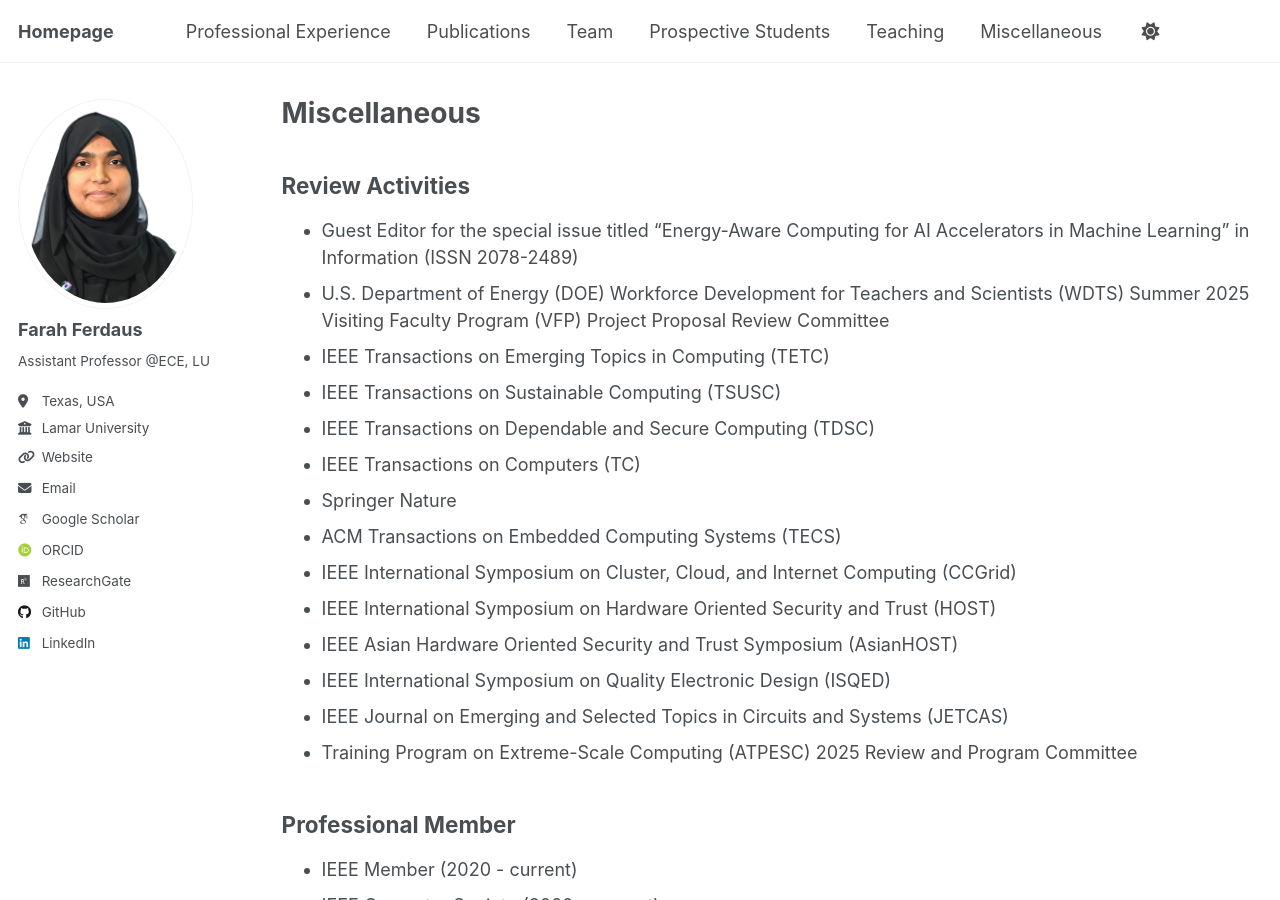
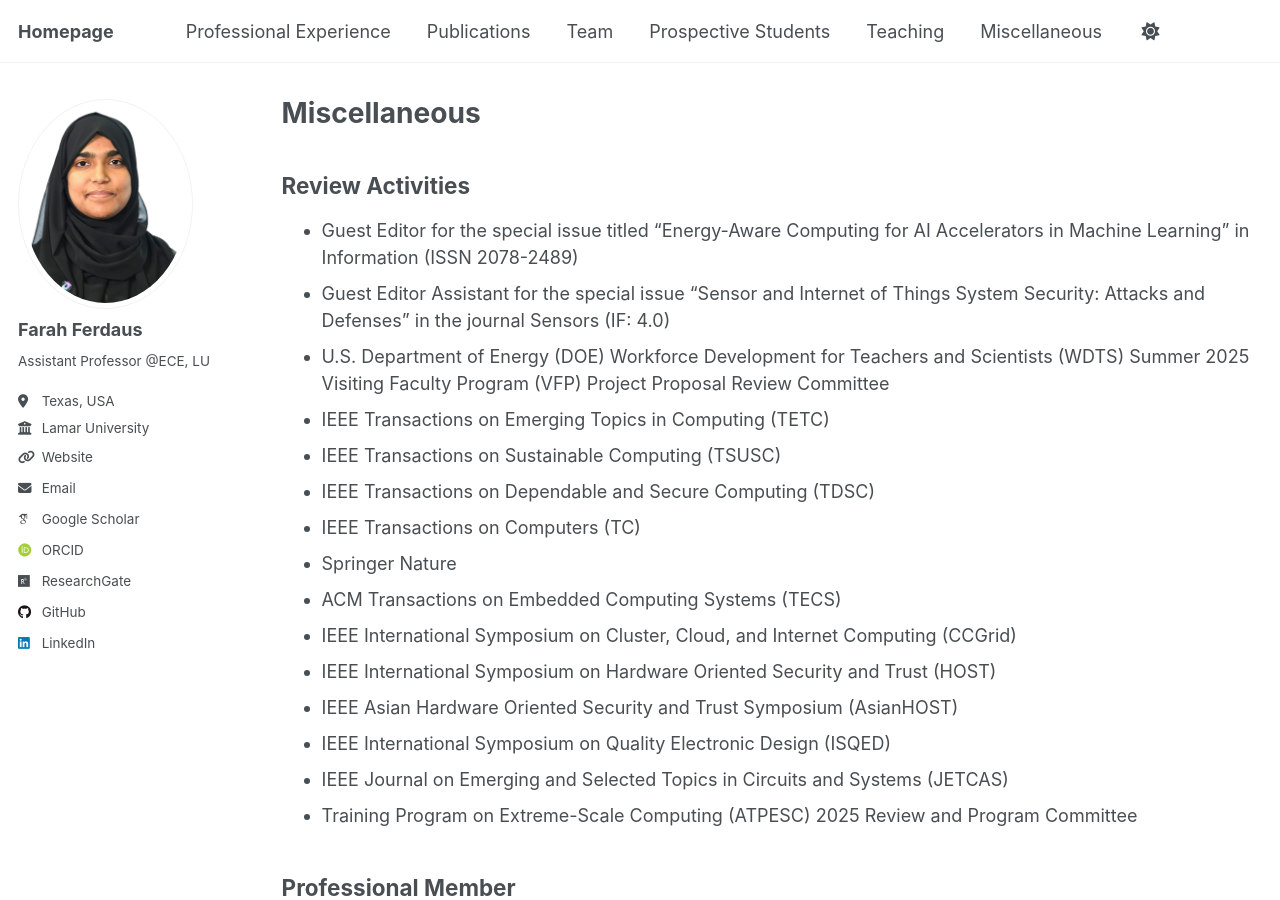
Before and after one commit to fferdaus/fferdaus.github.io, a Jekyll site: the page built from _pages/miscellaneous.md, in a window 1280 px wide and 900 px high. Built offline with Jekyll 4.4.1, drawn with Linux system fonts in a browser that asks for light colours; some web fonts are replaced.

Commit message:
Update miscellaneous.md

```diff
--- a/_pages/miscellaneous.md
+++ b/_pages/miscellaneous.md
@@ -11,6 +11,7 @@ redirect_from:
 ## Review Activities
 
 - Guest Editor for the special issue titled "Energy-Aware Computing for AI Accelerators in Machine Learning" in Information (ISSN 2078-2489)
+- Guest Editor Assistant for the special issue "Sensor and Internet of Things System Security: Attacks and Defenses" in the journal Sensors (IF: 4.0)
 - U.S. Department of Energy (DOE) Workforce Development for Teachers and Scientists (WDTS) Summer 2025 Visiting Faculty Program (VFP) Project Proposal Review Committee
 - IEEE Transactions on Emerging Topics in Computing (TETC)
 - IEEE Transactions on Sustainable Computing (TSUSC)
```
